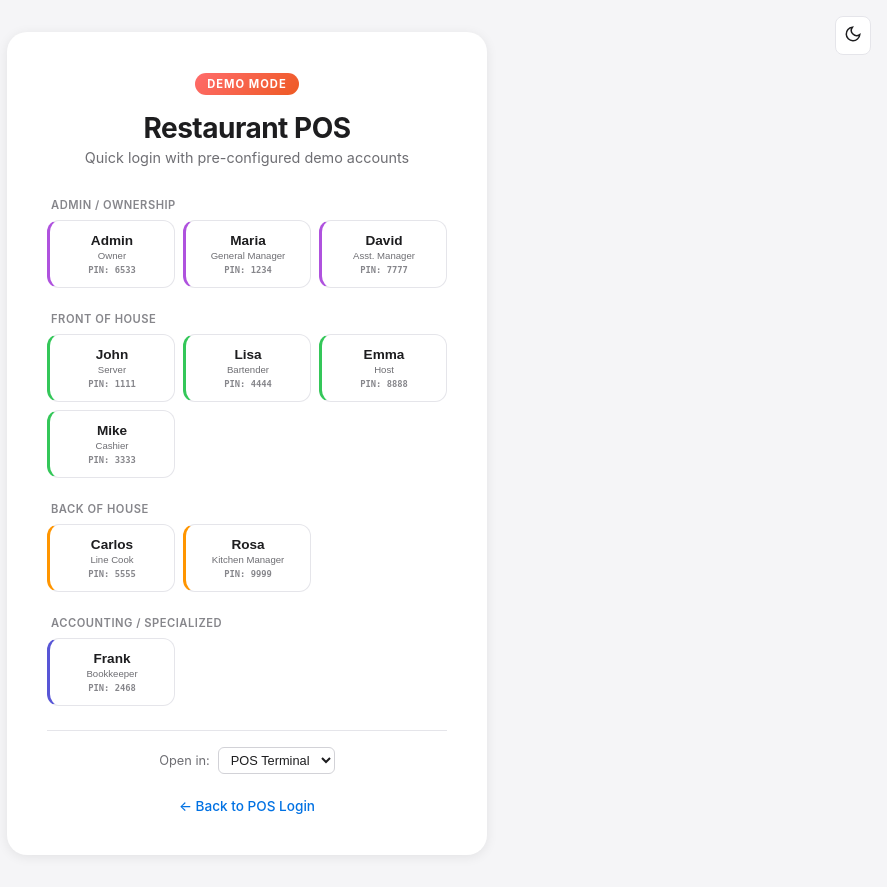
After one commit to gorjessbbyx3/Posxpaybotx, a web app: page /demo.html in a window 1280 px wide. The commit adds this page. Shown: the whole page, without its empty margins (393-1280 px from the left). Run offline with its HTML, style and script files only (its server is not run), Linux system fonts and the light colour scheme; data that the repository does not hold is empty.

Commit message:
Move demo quick-login to separate page, add clock in/out tab to login
- Create webapp/demo.html as standalone demo page with all 10 role
  quick-login buttons, organized by category (Admin, FOH, BOH, Accounting)
- Replace demo buttons in index.html login screen with tabbed UI:
  "Login" tab (PIN numpad) and "Clock In/Out" tab
- Clock In/Out tab allows employees to enter PIN, see their name/role
  and current clock status, then clock in or out without entering POS
- Remove demo quick-login buttons from admin.html login gate
- Both login screens now link to demo.html for demo access
- Auto-pickup demo-auth from sessionStorage when redirected from demo.html
- All 498 tests pass

https://claude.ai/code/session_01GbovyEeknS1NLSVck5hPc4

```diff
--- /dev/null
+++ b/webapp/demo.html
@@ -0,0 +1,357 @@
+<!DOCTYPE html>
+<html lang="en" data-theme="light">
+<head>
+    <meta charset="UTF-8">
+    <meta name="viewport" content="width=device-width, initial-scale=1.0, user-scalable=no, maximum-scale=1">
+    <meta name="apple-mobile-web-app-capable" content="yes">
+    <meta name="mobile-web-app-capable" content="yes">
+    <meta name="theme-color" content="#0071e3">
+    <meta http-equiv="Content-Security-Policy" content="default-src 'self'; script-src 'self' 'unsafe-inline'; style-src 'self' 'unsafe-inline' https://fonts.googleapis.com; font-src 'self' https://fonts.gstatic.com; img-src 'self' data:; connect-src 'self';">
+    <title>Demo Login - Restaurant POS</title>
+    <link rel="preconnect" href="https://fonts.googleapis.com">
+    <link href="https://fonts.googleapis.com/css2?family=Inter:wght@300;400;500;600;700&display=swap" rel="stylesheet">
+    <style>
+        :root {
+            --bg: #f5f5f7;
+            --bg-card: #ffffff;
+            --text: #1d1d1f;
+            --text-dim: #6e6e73;
+            --text-muted: #86868b;
+            --accent: #0071e3;
+            --accent-hover: #0077ED;
+            --border: #d2d2d7;
+            --border-light: #e5e5ea;
+            --radius: 12px;
+            --shadow: 0 2px 12px rgba(0,0,0,0.08);
+        }
+
+        [data-theme="dark"] {
+            --bg: #1d1d1f;
+            --bg-card: #2c2c2e;
+            --text: #f5f5f7;
+            --text-dim: #98989d;
+            --text-muted: #6e6e73;
+            --accent: #0a84ff;
+            --accent-hover: #409cff;
+            --border: #38383a;
+            --border-light: #48484a;
+        }
+
+        * { margin: 0; padding: 0; box-sizing: border-box; }
+        body {
+            font-family: 'Inter', -apple-system, BlinkMacSystemFont, sans-serif;
+            background: var(--bg);
+            color: var(--text);
+            display: flex;
+            align-items: center;
+            justify-content: center;
+            min-height: 100vh;
+            padding: 2rem;
+        }
+
+        .demo-container {
+            background: var(--bg-card);
+            border-radius: 20px;
+            box-shadow: var(--shadow);
+            padding: 2.5rem;
+            max-width: 480px;
+            width: 100%;
+            text-align: center;
+        }
+
+        .demo-badge {
+            display: inline-block;
+            background: linear-gradient(135deg, #ff6b6b, #ee5a24);
+            color: white;
+            font-size: 0.7rem;
+            font-weight: 700;
+            text-transform: uppercase;
+            letter-spacing: 1px;
+            padding: 4px 12px;
+            border-radius: 20px;
+            margin-bottom: 1rem;
+        }
+
+        h1 {
+            font-size: 1.75rem;
+            font-weight: 700;
+            letter-spacing: -0.5px;
+            margin-bottom: 0.25rem;
+        }
+
+        .subtitle {
+            color: var(--text-dim);
+            font-size: 0.9rem;
+            margin-bottom: 2rem;
+        }
+
+        .role-group {
+            margin-bottom: 1.5rem;
+            text-align: left;
+        }
+
+        .role-group-label {
+            font-size: 0.7rem;
+            font-weight: 600;
+            text-transform: uppercase;
+            letter-spacing: 0.5px;
+            color: var(--text-muted);
+            margin-bottom: 8px;
+            padding-left: 4px;
+        }
+
+        .role-grid {
+            display: grid;
+            grid-template-columns: repeat(auto-fill, minmax(120px, 1fr));
+            gap: 8px;
+        }
+
+        .demo-btn {
+            display: flex;
+            flex-direction: column;
+            align-items: center;
+            padding: 12px 8px;
+            border-radius: var(--radius);
+            border: 1px solid var(--border-light);
+            background: var(--bg-card);
+            color: var(--text);
+            font-weight: 600;
+            font-size: 0.85rem;
+            cursor: pointer;
+            transition: all 0.2s;
+        }
+
+        .demo-btn:hover {
+            border-color: var(--accent);
+            background: rgba(0, 113, 227, 0.05);
+            transform: translateY(-1px);
+            box-shadow: 0 2px 8px rgba(0,0,0,0.06);
+        }
+
+        .demo-btn:active {
+            transform: scale(0.97);
+        }
+
+        .demo-btn .role-tag {
+            font-size: 0.6rem;
+            font-weight: 400;
+            color: var(--text-dim);
+            margin-top: 2px;
+        }
+
+        .demo-btn .pin-hint {
+            font-size: 0.55rem;
+            color: var(--text-muted);
+            margin-top: 4px;
+            font-family: monospace;
+        }
+
+        /* Color accents per group */
+        .group-admin .demo-btn { border-left: 3px solid #af52de; }
+        .group-foh .demo-btn { border-left: 3px solid #34c759; }
+        .group-boh .demo-btn { border-left: 3px solid #ff9500; }
+        .group-acct .demo-btn { border-left: 3px solid #5856d6; }
+        .group-spec .demo-btn { border-left: 3px solid #007aff; }
+
+        .back-link {
+            display: inline-block;
+            margin-top: 1.5rem;
+            color: var(--accent);
+            text-decoration: none;
+            font-size: 0.85rem;
+            font-weight: 500;
+        }
+
+        .back-link:hover { text-decoration: underline; }
+
+        .target-select {
+            margin-top: 1.5rem;
+            padding-top: 1rem;
+            border-top: 1px solid var(--border-light);
+            display: flex;
+            align-items: center;
+            justify-content: center;
+            gap: 8px;
+            font-size: 0.8rem;
+            color: var(--text-dim);
+        }
+
+        .target-select select {
+            padding: 4px 8px;
+            border-radius: 6px;
+            border: 1px solid var(--border);
+            background: var(--bg-card);
+            color: var(--text);
+            font-size: 0.8rem;
+        }
+
+        .theme-toggle {
+            position: fixed;
+            top: 16px;
+            right: 16px;
+            background: var(--bg-card);
+            border: 1px solid var(--border-light);
+            border-radius: 8px;
+            padding: 8px;
+            cursor: pointer;
+            color: var(--text);
+        }
+    </style>
+</head>
+<body>
+    <button class="theme-toggle" id="theme-toggle" title="Toggle Dark Mode">
+        <svg width="18" height="18" viewBox="0 0 24 24" fill="none" stroke="currentColor" stroke-width="2">
+            <path d="M21 12.79A9 9 0 1 1 11.21 3 7 7 0 0 0 21 12.79z"></path>
+        </svg>
+    </button>
+
+    <div class="demo-container">
+        <span class="demo-badge">Demo Mode</span>
+        <h1>Restaurant POS</h1>
+        <p class="subtitle">Quick login with pre-configured demo accounts</p>
+
+        <!-- Admin / Ownership -->
+        <div class="role-group group-admin">
+            <div class="role-group-label">Admin / Ownership</div>
+            <div class="role-grid">
+                <button class="demo-btn" data-pin="6533">
+                    Admin
+                    <span class="role-tag">Owner</span>
+                    <span class="pin-hint">PIN: 6533</span>
+                </button>
+                <button class="demo-btn" data-pin="1234">
+                    Maria
+                    <span class="role-tag">General Manager</span>
+                    <span class="pin-hint">PIN: 1234</span>
+                </button>
+                <button class="demo-btn" data-pin="7777">
+                    David
+                    <span class="role-tag">Asst. Manager</span>
+                    <span class="pin-hint">PIN: 7777</span>
+                </button>
+            </div>
+        </div>
+
+        <!-- Front of House -->
+        <div class="role-group group-foh">
+            <div class="role-group-label">Front of House</div>
+            <div class="role-grid">
+                <button class="demo-btn" data-pin="1111">
+                    John
+                    <span class="role-tag">Server</span>
+                    <span class="pin-hint">PIN: 1111</span>
+                </button>
+                <button class="demo-btn" data-pin="4444">
+                    Lisa
+                    <span class="role-tag">Bartender</span>
+                    <span class="pin-hint">PIN: 4444</span>
+                </button>
+                <button class="demo-btn" data-pin="8888">
+                    Emma
+                    <span class="role-tag">Host</span>
+                    <span class="pin-hint">PIN: 8888</span>
+                </button>
+                <button class="demo-btn" data-pin="3333">
+                    Mike
+                    <span class="role-tag">Cashier</span>
+                    <span class="pin-hint">PIN: 3333</span>
+                </button>
+            </div>
+        </div>
+
+        <!-- Back of House -->
+        <div class="role-group group-boh">
+            <div class="role-group-label">Back of House</div>
+            <div class="role-grid">
+                <button class="demo-btn" data-pin="5555">
+                    Carlos
+                    <span class="role-tag">Line Cook</span>
+                    <span class="pin-hint">PIN: 5555</span>
+                </button>
+                <button class="demo-btn" data-pin="9999">
+                    Rosa
+                    <span class="role-tag">Kitchen Manager</span>
+                    <span class="pin-hint">PIN: 9999</span>
+                </button>
+            </div>
+        </div>
+
+        <!-- Accounting / Specialized -->
+        <div class="role-group group-acct">
+            <div class="role-group-label">Accounting / Specialized</div>
+            <div class="role-grid">
+                <button class="demo-btn" data-pin="2468">
+                    Frank
+                    <span class="role-tag">Bookkeeper</span>
+                    <span class="pin-hint">PIN: 2468</span>
+                </button>
+            </div>
+        </div>
+
+        <div class="target-select">
+            <label for="target">Open in:</label>
+            <select id="target">
+                <option value="pos" selected>POS Terminal</option>
+                <option value="admin">Admin Panel</option>
+            </select>
+        </div>
+
+        <a href="index.html" class="back-link">&larr; Back to POS Login</a>
+    </div>
+
+    <script>
+        // Theme toggle
+        const savedTheme = localStorage.getItem('pos-theme') || 'light';
+        document.documentElement.setAttribute('data-theme', savedTheme);
+        document.getElementById('theme-toggle').addEventListener('click', function() {
+            const current = document.documentElement.getAttribute('data-theme');
+            const next = current === 'dark' ? 'light' : 'dark';
+            document.documentElement.setAttribute('data-theme', next);
+            localStorage.setItem('pos-theme', next);
+        });
+
+        // Demo login buttons
+        document.querySelectorAll('.demo-btn').forEach(function(btn) {
+            btn.addEventListener('click', function() {
+                var pin = btn.dataset.pin;
+                var target = document.getElementById('target').value;
+                var targetPage = target === 'admin' ? 'admin.html' : 'index.html';
+
+                // Authenticate via API first, then redirect with session
+                fetch('/api/auth/login', {
+                    method: 'POST',
+                    headers: { 'Content-Type': 'application/json' },
+                    body: JSON.stringify({ pin: pin })
+                })
+                .then(function(r) { return r.json(); })
+                .then(function(data) {
+                    if (data.token) {
+                        // Store auth for the target page to pick up
+                        sessionStorage.setItem('demo-auth', JSON.stringify({
+                            pin: pin,
+                            token: data.token,
+                            user: data.user,
+                            ts: Date.now()
+                        }));
+                        if (target === 'admin') {
+                            sessionStorage.setItem('admin-auth', JSON.stringify({
+                                role: data.user.role,
+                                token: data.token,
+                                ts: Date.now()
+                            }));
+                        }
+                        window.location.href = targetPage;
+                    } else {
+                        alert('Login failed: ' + (data.error || 'Unknown error'));
+                    }
+                })
+                .catch(function() {
+                    // API unavailable — redirect anyway for local-only mode
+                    sessionStorage.setItem('demo-auth', JSON.stringify({ pin: pin, ts: Date.now() }));
+                    window.location.href = targetPage;
+                });
+            });
+        });
+    </script>
+</body>
+</html>
```
Also changed, not shown: webapp/admin.html (+2 -14 lines), webapp/css/pos.css (+150 -27 lines), webapp/index.html (+49 -12 lines), webapp/js/pos.js.
